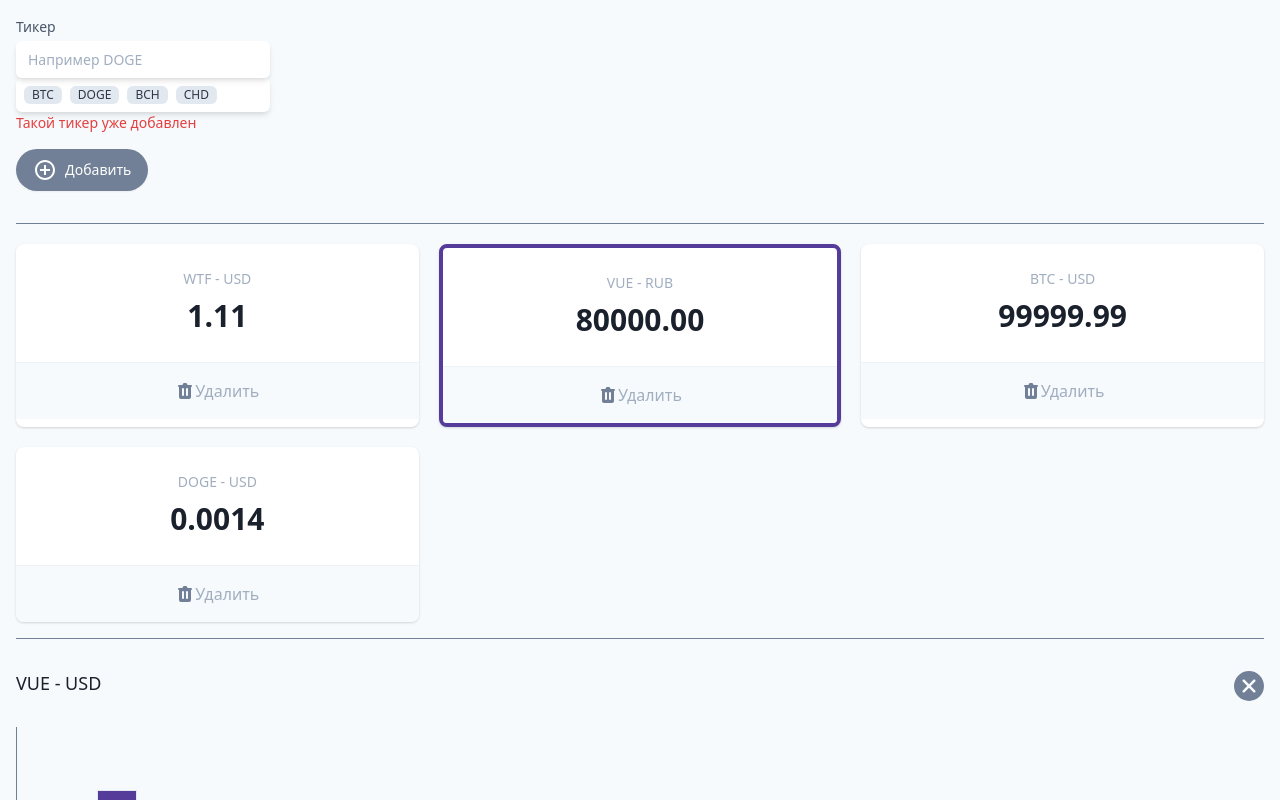
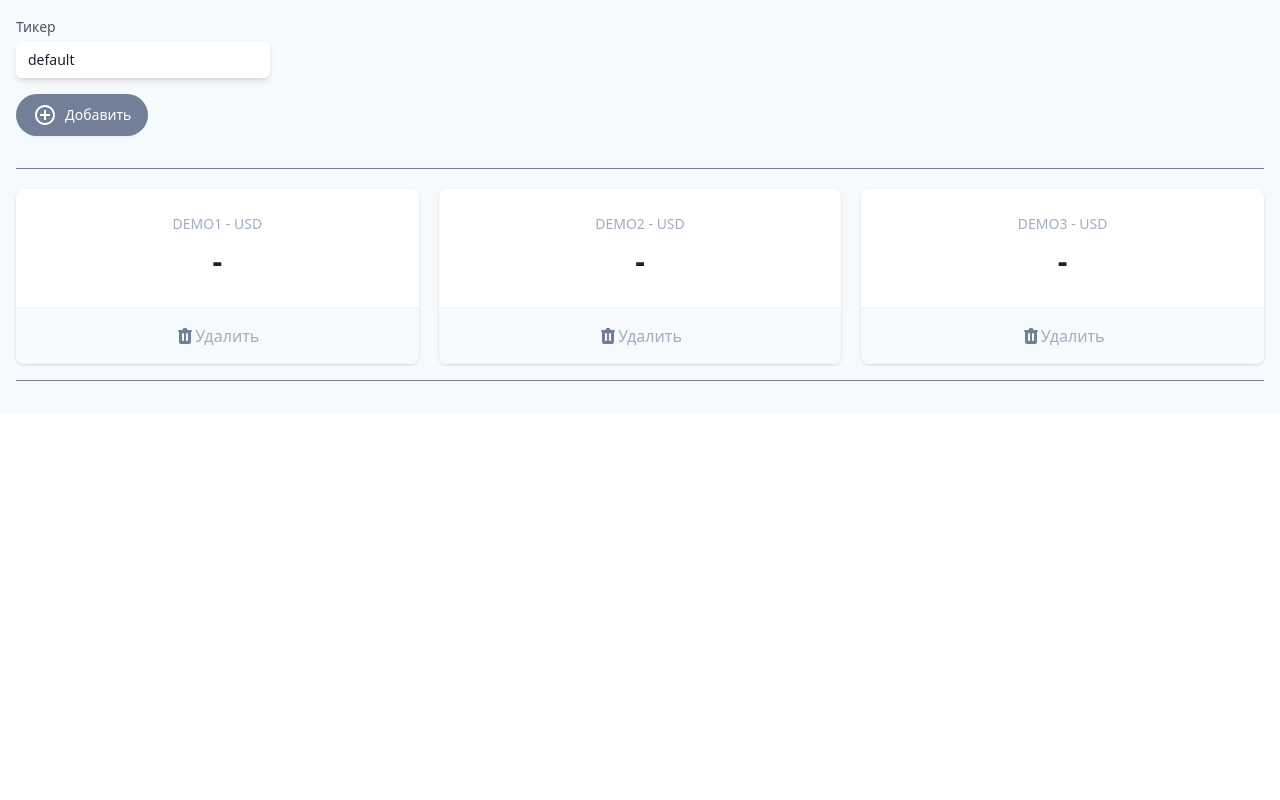
Before and after one commit to drummer-Yurii/cryptonomicon, a Vue app: page / in a window 1280 px wide. Shown: the top 800 px of the page. Built offline with nearby package versions, Linux system fonts and the light colour scheme.

Commit message:
work with data, methods & derectives

```diff
--- a/src/App.vue
+++ b/src/App.vue
@@ -33,6 +33,8 @@
             >
             <div class="mt-1 relative rounded-md shadow-md">
               <input
+                v-model="ticker"
+                @keydown.enter="add"
                 type="text"
                 name="wallet"
                 id="wallet"
@@ -40,7 +42,7 @@
                 placeholder="Например DOGE"
               />
             </div>
-            <div
+            <!-- <div
               class="flex bg-white shadow-md p-1 rounded-md shadow-md flex-wrap"
             >
               <span
@@ -64,10 +66,11 @@
                 CHD
               </span>
             </div>
-            <div class="text-sm text-red-600">Такой тикер уже добавлен</div>
+            <div class="text-sm text-red-600">Такой тикер уже добавлен</div> -->
           </div>
         </div>
         <button
+          @click="add"
           type="button"
           class="my-4 inline-flex items-center py-2 px-4 border border-transparent shadow-sm text-sm leading-4 font-medium rounded-full text-white bg-gray-600 hover:bg-gray-700 transition-colors duration-300 focus:outline-none focus:ring-2 focus:ring-offset-2 focus:ring-gray-500"
         >
@@ -87,20 +90,25 @@
           Добавить
         </button>
       </section>
-
+      <template v-if="tickers.length">
         <hr class="w-full border-t border-gray-600 my-4" />
         <dl class="mt-5 grid grid-cols-1 gap-5 sm:grid-cols-3">
           <div
+            v-for="t in tickers"
+            :key="t.name"
             class="bg-white overflow-hidden shadow rounded-lg border-purple-800 border-solid cursor-pointer"
           >
             <div class="px-4 py-5 sm:p-6 text-center">
               <dt class="text-sm font-medium text-gray-500 truncate">
-              WTF - USD
+                {{ t.name }} - USD
               </dt>
-            <dd class="mt-1 text-3xl font-semibold text-gray-900">1.11</dd>
+              <dd class="mt-1 text-3xl font-semibold text-gray-900">
+                {{ t.price }}
+              </dd>
             </div>
             <div class="w-full border-t border-gray-200"></div>
             <button
+              @click="handleDelete(t)"
               class="flex items-center justify-center font-medium w-full bg-gray-100 px-4 py-4 sm:px-6 text-md text-gray-500 hover:text-gray-600 hover:bg-gray-200 hover:opacity-20 transition-all focus:outline-none"
             >
               <svg
@@ -118,7 +126,7 @@
               >Удалить
             </button>
           </div>
-        <div
+          <!-- <div
           class="bg-white overflow-hidden shadow rounded-lg border-purple-800 border-solid border-4 cursor-pointer"
         >
           <div class="px-4 py-5 sm:p-6 text-center">
@@ -201,10 +209,11 @@
               ></path></svg
             >Удалить
           </button>
-        </div>
+        </div> -->
         </dl>
         <hr class="w-full border-t border-gray-600 my-4" />
-      <section class="relative">
+      </template>
+      <!-- <section class="relative">
         <h3 class="text-lg leading-6 font-medium text-gray-900 my-8">
           VUE - USD
         </h3>
@@ -237,7 +246,7 @@
             </g>
           </svg>
         </button>
-      </section>
+      </section> -->
     </div>
   </div>
 </template>
@@ -245,6 +254,33 @@
 <script>
 export default {
   name: "App",
+
+  data() {
+    return {
+      ticker: "default",
+      tickers: [
+        { name: "DEMO1", price: "-" },
+        { name: "DEMO2", price: "-" },
+        { name: "DEMO3", price: "-" },
+      ],
+    };
+  },
+
+  methods: {
+    add() {
+      const newTicker = {
+        name: this.ticker,
+        price: "-",
+      };
+
+      this.tickers.push(newTicker);
+      this.ticker = "";
+    },
+
+    handleDelete(tickerToRemove) {
+      this.tickers = this.tickers.filter((t) => t !== tickerToRemove);
+    },
+  },
 };
 </script>
 
```
Lines whose indentation alone changed are shown as unchanged.
